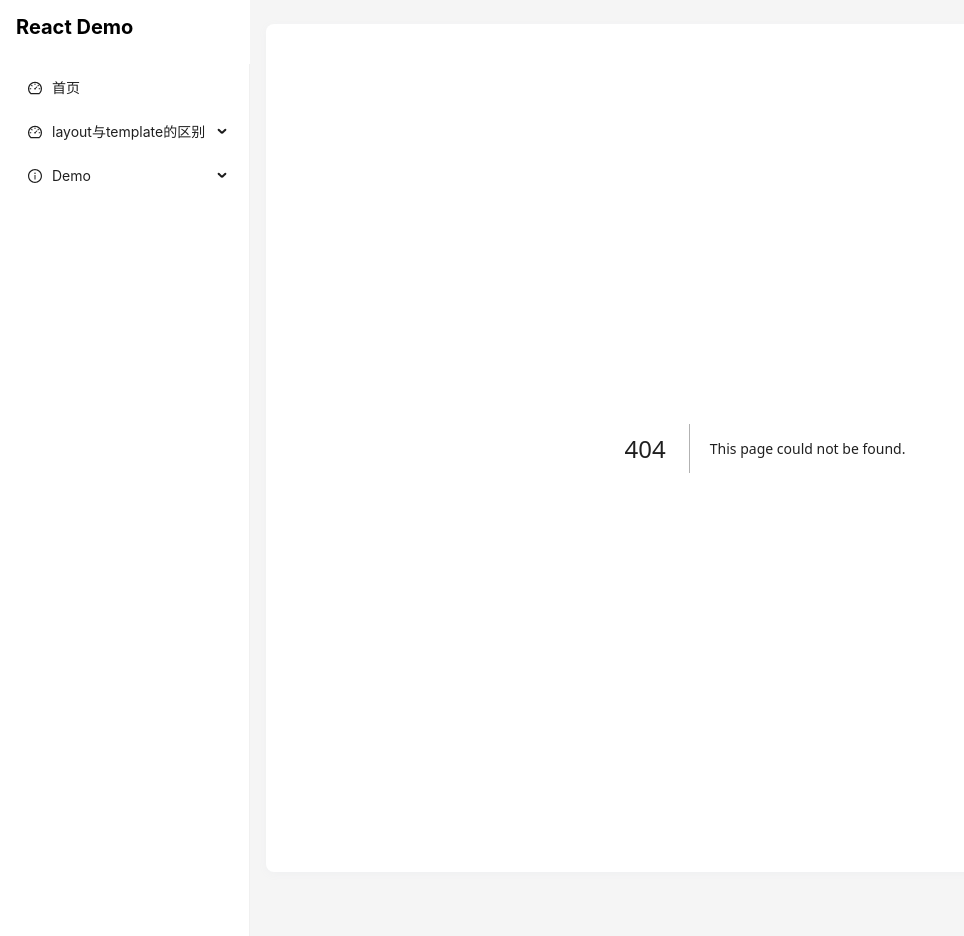
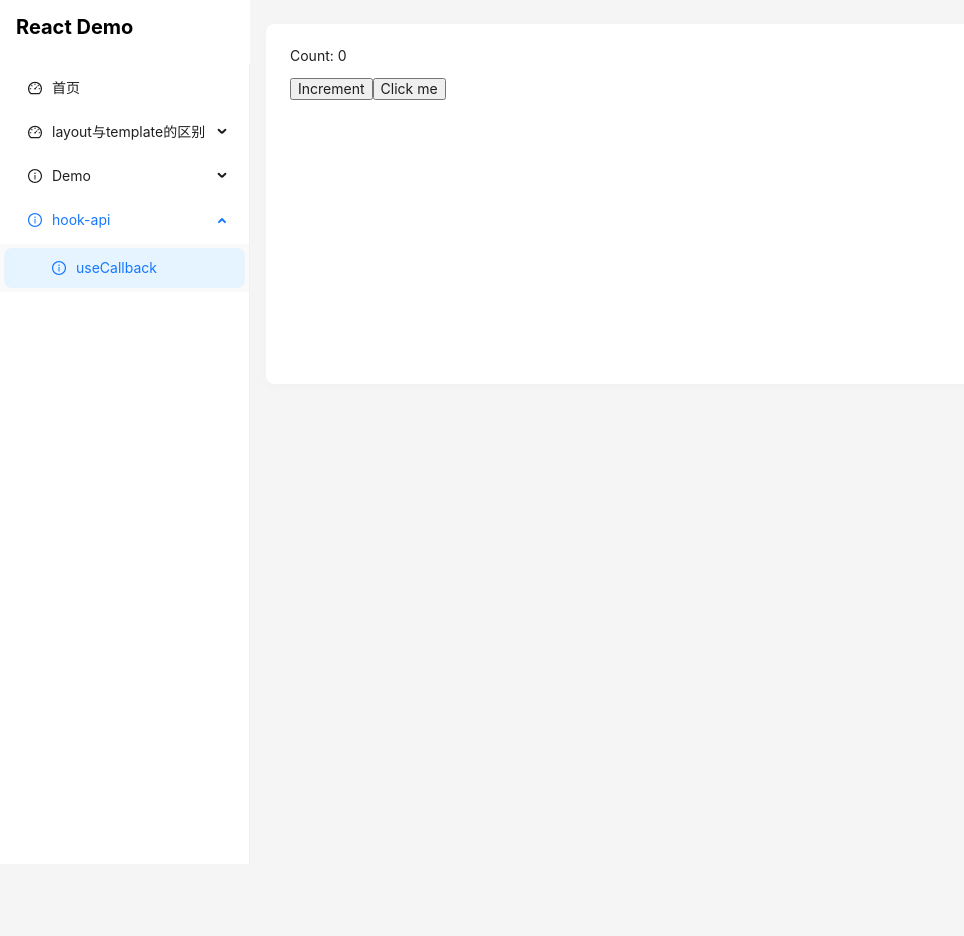
Before and after one commit to smallBee2024/react-demo, a Next.js app: page /hook-api/use-callback in a window 1280 px wide. Before the commit this address had no page. Shown: the whole page, without its empty margins (0-964 px from the left). After the commit the page ends 864 px from the top, so only its background shows below. Built offline with nearby package versions, Linux system fonts and the light colour scheme.

Commit message:
feat: useCallback 使用方法记录

```diff
--- a/app/components/Navigation.tsx
+++ b/app/components/Navigation.tsx
@@ -62,6 +62,18 @@ const menuItems = [
       },
     ],
   },
+  {
+    key: "/hook-api",
+    icon: <InfoCircleOutlined />,
+    label: 'hook-api',
+    children: [
+      {
+        key: "/hook-api/use-callback",
+        icon: <InfoCircleOutlined />,
+        label: 'useCallback',
+      },
+    ]
+  }
 ];
 
 export default function Navigation({ children }: { children: React.ReactNode }) {
--- /dev/null
+++ b/app/hook-api/use-callback/child.tsx
@@ -0,0 +1,19 @@
+// import { memo } from 'react'
+// interface MyComponentProps {
+//   onClick?: () => void;
+// }
+
+// export default function Child ({ onClick }: any) {
+
+//   console.log('Child rendered');
+//   return <button onClick={onClick}>Click me</button>;
+// }
+
+import React from 'react';
+
+const Child = React.memo(({ onClick }: any) => {
+  console.log('Child rendered');
+  return <button onClick={onClick}>Click me</button>;
+});
+
+export default Child
--- /dev/null
+++ b/app/hook-api/use-callback/page.tsx
@@ -0,0 +1,26 @@
+"use client"
+
+import { useCallback, useState } from 'react'
+import Child from './child'
+
+const Parent = () => {
+  const [count, setCount] = useState(0);
+
+  // 没有 useCallback：每次 Parent 渲染都会生成新函数 → Child 重渲染
+  const handleClick = () => alert('Hello');
+
+  // 使用 useCallback：函数引用稳定 → Child 不会重渲染（除非 count 变）
+  // const handleClick = useCallback(() => {
+  //   alert('Hello');
+  // }, []);
+
+  return (
+    <div>
+      <p>Count: {count}</p>
+      <button onClick={() => setCount(c => c + 1)}>Increment</button>
+      <Child onClick={handleClick} />
+    </div>
+  );
+}
+
+export default Parent
```
